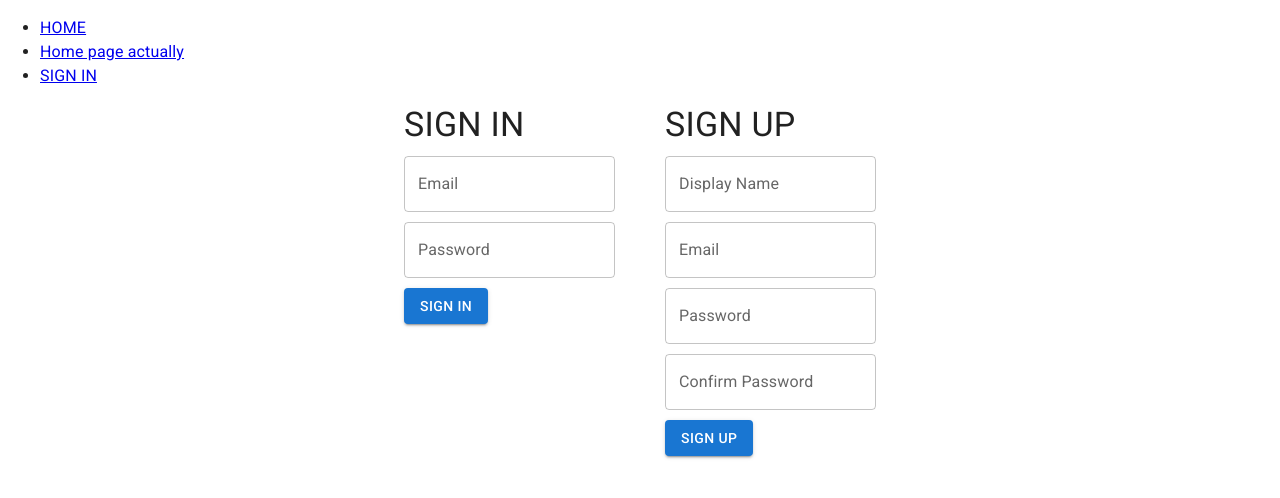
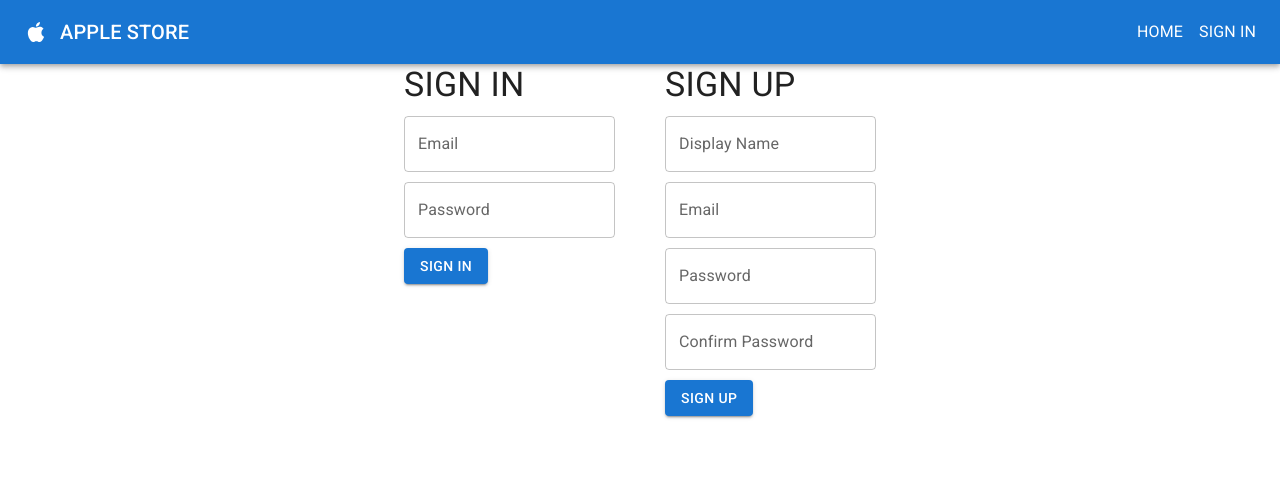
Before and after one commit to jerryren527/aple-ecommerce-app, a React (Create React App) app: page /auth in a window 1280 px wide. Shown: the top 498 px of the page. Built offline with nearby package versions, Linux system fonts and the light colour scheme; no server answers; the database is empty.

Commit message:
Added SignIn, SignOut, Navigation components'

```diff
--- a/package.json
+++ b/package.json
@@ -5,6 +5,7 @@
   "dependencies": {
     "@emotion/react": "^11.11.1",
     "@emotion/styled": "^11.11.0",
+    "@mui/icons-material": "^5.11.16",
     "@mui/material": "^5.13.4",
     "@mui/styled-engine-sc": "^5.12.0",
     "@testing-library/jest-dom": "^5.16.5",
--- a/src/components/sign-in/sign-in.component.jsx
+++ b/src/components/sign-in/sign-in.component.jsx
@@ -1,9 +1,47 @@
+import { useState } from "react";
+import {
+	signInWithGooglePopup,
+	createUserDocumentFromAuth,
+	signInAuthUserWithEmailAndPassword,
+} from "../../utils/firebase/firebase.utils";
 import { Box, Button, TextField, Typography } from "@mui/material";
+import { useNavigate } from "react-router-dom";
+
+const defaultFormFields = {
+	email: "",
+	password: "",
+};
 
 const SignIn = () => {
-	const handleSubmit = (e) => {
+	const navigate = useNavigate();
+	const [formFields, setFormFields] = useState(defaultFormFields);
+	const { email, password } = formFields;
+
+	const handleChange = (event) => {
+		const { name, value } = event.target;
+		setFormFields({ ...formFields, [name]: value });
+	};
+
+	const handleSubmit = async (e) => {
 		e.preventDefault();
 		console.log("submited");
+
+		try {
+			await signInAuthUserWithEmailAndPassword(email, password);
+			setFormFields(defaultFormFields);
+			navigate("/");
+		} catch (error) {
+			switch (error.code) {
+				case "auth/wrong-password":
+					alert("incorrect password for email");
+					break;
+				case "auth/user-not-found":
+					alert("no user associated with this email");
+					break;
+				default:
+					console.log(error);
+			}
+		}
 	};
 
 	return (
@@ -27,10 +65,26 @@
 				onSubmit={handleSubmit}
 			>
 				<Box>
-					<TextField type="text" id="email-input" label="Email" variant="outlined" />
+					<TextField
+						type="text"
+						id="email-input"
+						label="Email"
+						variant="outlined"
+						name="email"
+						onChange={handleChange}
+						value={email}
+					/>
 				</Box>
 				<Box>
-					<TextField type="password" id="password-input" label="Password" variant="outlined" />
+					<TextField
+						type="password"
+						id="password-input"
+						label="Password"
+						variant="outlined"
+						name="password"
+						onChange={handleChange}
+						value={password}
+					/>
 				</Box>
 				<Box>
 					<Button variant="contained" type="submit">
--- a/src/components/sign-up/sign-up.component.jsx
+++ b/src/components/sign-up/sign-up.component.jsx
@@ -1,6 +1,12 @@
 import { Box, Button, Snackbar, TextField, Typography } from "@mui/material";
 import { useState } from "react";
 import { createAuthUserWithEmailAndPassword, createUserDocumentFromAuth } from "../../utils/firebase/firebase.utils";
+import { useNavigate } from "react-router-dom";
+
+const ERROR_MESSAGE_TYPES = {
+	PASSWORDS_DO_NOT_MATCH: "Passwords do not match",
+	EMAIL_ALREADY_IN_USE: "Email is already in use",
+};
 
 const defaultFormFields = {
 	displayName: "",
@@ -10,9 +16,11 @@
 };
 
 const SignUp = () => {
+	const navigate = useNavigate();
+
 	const [formFields, setFormFields] = useState(defaultFormFields);
 	const { displayName, email, password, confirmPassword } = formFields;
-	const [error, setError] = useState(false);
+	const [errorMessage, setErrorMessage] = useState(null);
 	const [open, setOpen] = useState(false);
 
 	// reason: string generated based on event
@@ -25,11 +33,10 @@
 
 	const handleSubmit = async (e) => {
 		e.preventDefault();
-		setError(false);
+		setErrorMessage(null);
 
 		if (password !== confirmPassword) {
-			console.log("passwords do not match");
-			setError(true);
+			setErrorMessage(ERROR_MESSAGE_TYPES.PASSWORDS_DO_NOT_MATCH);
 			setOpen(true); // open Snackbar
 			return;
 		}
@@ -42,10 +49,12 @@
 			// Pass an additional object as prop that contains the displayName entered by the user. displayName is not provided in the 'user' object returned by createAuthUserWithEmailAndPassword, so we must provide it outselves if we want to use it.
 			await createUserDocumentFromAuth(user, { displayName });
 			setFormFields(defaultFormFields); // reset form Fields
+			navigate("/");
 		} catch (error) {
 			console.log(error);
 			if ((error.code = "auth/email-already-in-use")) {
-				alert("Cannot create user, email already in use");
+				setErrorMessage(ERROR_MESSAGE_TYPES.EMAIL_ALREADY_IN_USE);
+				setOpen(true);
 			} else {
 				console.log("user creation encournted an error", error);
 			}
@@ -90,6 +99,7 @@
 				</Box>
 				<Box>
 					<TextField
+						error={errorMessage === ERROR_MESSAGE_TYPES.EMAIL_ALREADY_IN_USE}
 						type="text"
 						id="email-input"
 						label="Email"
@@ -101,7 +111,7 @@
 				</Box>
 				<Box>
 					<TextField
-						error={error}
+						error={errorMessage === ERROR_MESSAGE_TYPES.PASSWORDS_DO_NOT_MATCH}
 						type="password"
 						id="password-input"
 						label="Password"
@@ -113,7 +123,7 @@
 				</Box>
 				<Box>
 					<TextField
-						error={error}
+						error={errorMessage === ERROR_MESSAGE_TYPES.PASSWORDS_DO_NOT_MATCH}
 						type="password"
 						id="confirm-password-input"
 						label="Confirm Password"
@@ -128,7 +138,12 @@
 						SIGN UP
 					</Button>
 				</Box>
-				<Snackbar message="Error signing up" autoHideDuration={3000} open={open} onClose={handleClose}></Snackbar>
+				<Snackbar
+					message={errorMessage && errorMessage}
+					autoHideDuration={3000}
+					open={open}
+					onClose={handleClose}
+				></Snackbar>
 			</Box>
 		</div>
 	);
--- /dev/null
+++ b/src/contexts/user.context.jsx
@@ -0,0 +1,37 @@
+import { createContext, useState, useEffect } from "react";
+
+import { createUserDocumentFromAuth, onAuthStateChangedListener, signOutUser } from "../utils/firebase/firebase.utils";
+
+export const UserContext = createContext({
+	currentUser: null,
+	setCurrentUser: () => null,
+});
+
+// The Provider is the actual component that wraps around any other components that need access to the values in the context.
+// Provide a value prop to the Provider component. 'value' which holds the actual values that the children components can access.
+export const UserProvider = ({ children }) => {
+	const [currentUser, setCurrentUser] = useState(null);
+	const value = { currentUser, setCurrentUser };
+
+	// Mount the listener on mount.
+	useEffect(() => {
+		// onAuthStateChangedListener() receives an auth object, and a custom callback. It calls onAuthStateChanged(), which calls the callback when the auth object changes (i.e. when the auth's state changes like when user signs in or out).
+		// The listener is an open listener, meaning it permanently listens to changes to auth state. So you need to remember to remove it when this component unmounts.
+		// onAuthStateChanged() returns a function that unsubscribes the listener. We can return it in useEffect's cleanup function.
+		// onAuthStateChanged() automatically checks the auth state the moment the listener is initialized.
+		const unsubsribe = onAuthStateChangedListener((user) => {
+			// Only create a user document if 'user' is not null (i.e., a user logs in).
+			if (user) {
+				createUserDocumentFromAuth(user);
+			}
+			// 'user' is null when the user is signed out. Else, the user object represents the authenticated user. In any case, call setCurrentUser()
+			setCurrentUser(user);
+		});
+
+		// run the unsubscribe function when the component unmounts.
+		return unsubsribe;
+	}, []);
+
+	// Return the Provider component, which provides children access to the state and state setter methods.
+	return <UserContext.Provider value={value}>{children}</UserContext.Provider>;
+};
--- a/src/index.js
+++ b/src/index.js
@@ -6,6 +6,7 @@
 
 import App from "./App";
 import CssBaseline from "@mui/material/CssBaseline";
+import { UserProvider } from "./contexts/user.context";
 
 // CssBaseline for a global reset, for a consistent look.
 // enableColorScheme allows for switching between 'light' and 'dark' modes of naative compoennts, like scrollbar.
@@ -15,7 +16,9 @@
 		<CssBaseline enableColorScheme />
 		<BrowserRouter>
 			<CategoriesProvider>
-				<App />
+				<UserProvider>
+					<App />
+				</UserProvider>
 			</CategoriesProvider>
 		</BrowserRouter>
 	</React.StrictMode>
--- a/src/routes/navigation/navigation.component.jsx
+++ b/src/routes/navigation/navigation.component.jsx
@@ -1,23 +1,59 @@
 import { Outlet } from "react-router";
 import { Link } from "react-router-dom";
+import { UserContext } from "../../contexts/user.context";
+import { AppBar, Button, IconButton, Stack, Toolbar, Typography } from "@mui/material";
+import { useContext } from "react";
+import { Apple, CatchingPokemon } from "@mui/icons-material";
+import styled from "@emotion/styled";
+import { signOutUser } from "../../utils/firebase/firebase.utils";
+
+const CustomizedLink = styled(Link)`
+	text-decoration: none;
+	color: #fff;
+`;
 
 const Navigation = () => {
+	const { currentUser } = useContext(UserContext);
+
+	console.log("currentUser", currentUser);
 	return (
-		<div className="navigation__container">
-			<ul className="navigation__container__links">
-				<li>
-					<Link to="/">HOME</Link>
-				</li>
-				<li>
-					<Link to="/home">Home page actually</Link>
-				</li>
-				<li>
-					<Link to="/auth">SIGN IN</Link>
-				</li>
-			</ul>
+		<>
+			<AppBar position="static">
+				<Toolbar>
+					<IconButton size="large" edge="start" color="inherit" aria-label="logo">
+						<Apple />
+					</IconButton>
+					<Typography variant="h6" component="div" sx={{ flexGrow: 1 }}>
+						APPLE STORE
+					</Typography>
+					<Stack direction="row" spacing={2}>
+						<CustomizedLink to="/">HOME</CustomizedLink>
+						{currentUser ? (
+							<CustomizedLink to="/" onClick={signOutUser}>
+								SIGN OUT
+							</CustomizedLink>
+						) : (
+							<CustomizedLink to="/auth">SIGN IN</CustomizedLink>
+						)}
+					</Stack>
+				</Toolbar>
+			</AppBar>
 			<Outlet />
-		</div>
+		</>
 	);
 };
 
+{
+	/* // <ul className="navigation__container__links">
+			// 	<li>
+			// 		<Link to="/">HOME</Link>
+			// 	</li>
+			// 	<li>
+			// 		<Link to="/home">Home page actually</Link>
+			// 	</li>
+			// 	<li>
+			// 		<Link to="/auth">SIGN IN</Link>
+			// 	</li>
+			// </ul> */
+}
 export default Navigation;
--- a/src/utils/firebase/firebase.utils.js
+++ b/src/utils/firebase/firebase.utils.js
@@ -120,3 +120,17 @@
 
 	return await createUserWithEmailAndPassword(auth, email, password);
 };
+
+export const signInAuthUserWithEmailAndPassword = async (email, password) => {
+	console.log("HIT");
+	// protective code.
+	if (!email || !password) return;
+
+	return await signInWithEmailAndPassword(auth, email, password);
+};
+
+export const signOutUser = async () => await signOut(auth);
+
+// Calls firebase's onAuthStateChanged(), which takes in auth object and a custom callback.
+// onAuthStateChanged() creates a Listener object, which has the 'next', 'error', and 'complete' function. Here we provide the callback for the 'next' function, which runs when the listeners detects an event on the stream.
+export const onAuthStateChangedListener = (callback) => onAuthStateChanged(auth, callback);
```
Also changed, not shown: 1 other file (tests, documents, lock files or other folders).
